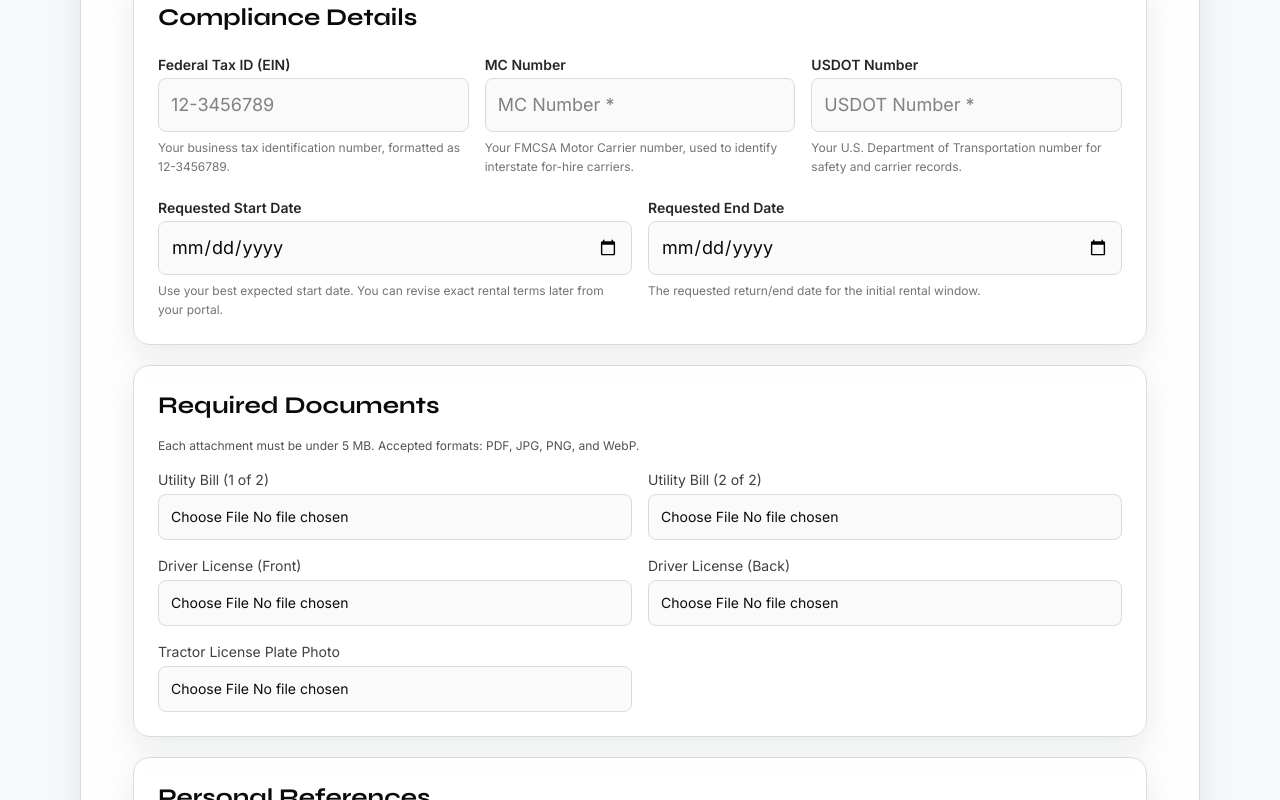
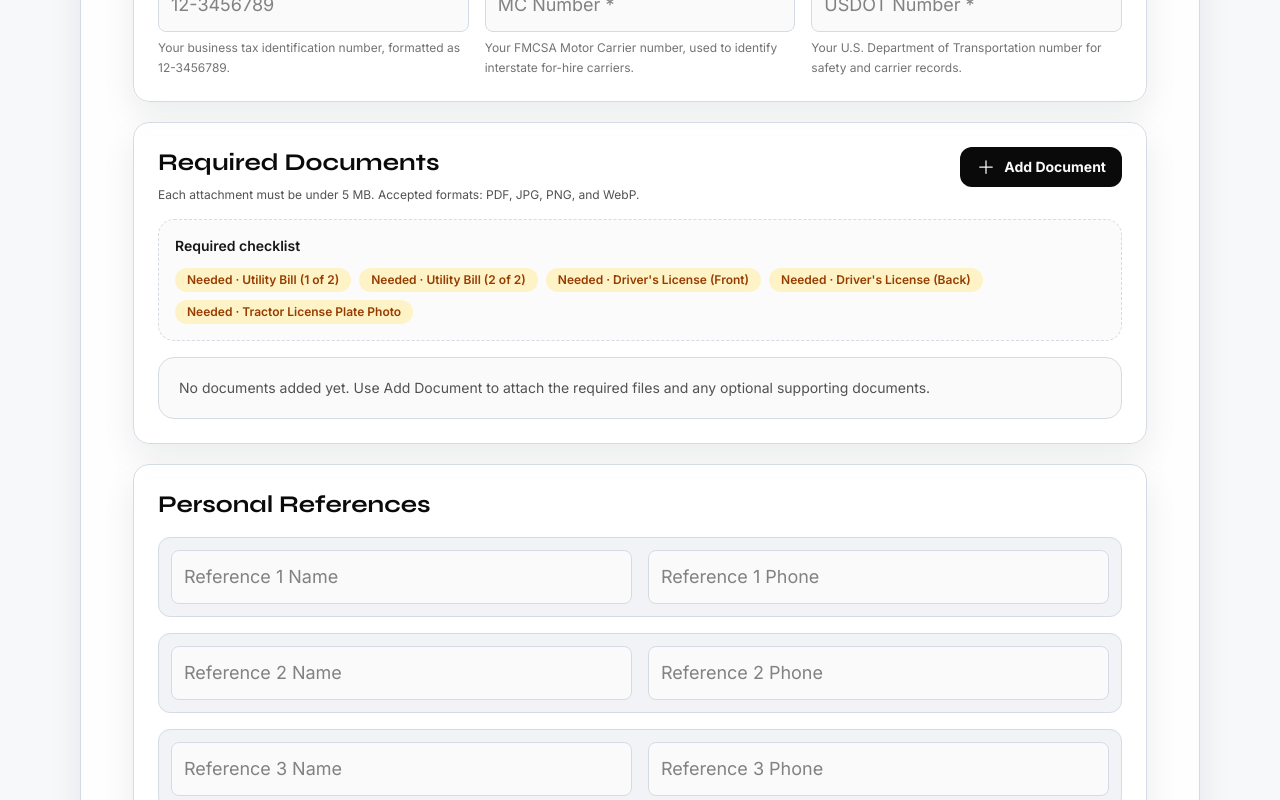
Before and after one commit to d1trailers/d1trailers, a Next.js app: page /apply in a window 1280 px wide. Shown: the part 1340-2140 px from the top of the page. Built offline with nearby package versions, Linux system fonts and the light colour scheme; a web font is replaced by a local one.

Commit message:
Update Application Page

```diff
--- a/src/app/apply/page.js
+++ b/src/app/apply/page.js
@@ -1,14 +1,16 @@
 "use client";
 
 import { useRef, useState } from "react";
+import { PlusIcon, TrashIcon } from "@heroicons/react/24/outline";
 import Card from "@/components/ui/Card";
 
-const REQUIRED_DOCS = [
-	{ name: "utilityBill1", label: "Utility Bill (1 of 2)" },
-	{ name: "utilityBill2", label: "Utility Bill (2 of 2)" },
-	{ name: "licenseFront", label: "Driver License (Front)" },
-	{ name: "licenseBack", label: "Driver License (Back)" },
-	{ name: "tractorPlate", label: "Tractor License Plate Photo" },
+const DOCUMENT_OPTIONS = [
+	{ value: "utilityBill1", label: "Utility Bill (1 of 2)", required: true },
+	{ value: "utilityBill2", label: "Utility Bill (2 of 2)", required: true },
+	{ value: "licenseFront", label: "Driver's License (Front)", required: true },
+	{ value: "licenseBack", label: "Driver's License (Back)", required: true },
+	{ value: "tractorPlate", label: "Tractor License Plate Photo", required: true },
+	{ value: "other", label: "Other Supporting Document", required: false },
 ];
 
 function LoadingSpinner() {
@@ -60,6 +62,32 @@ function FieldHint({ children }) {
 	);
 }
 
+function getDocumentOption(value) {
+	return (
+		DOCUMENT_OPTIONS.find((option) => option.value === value) ??
+		DOCUMENT_OPTIONS[0]
+	);
+}
+
+function getMissingRequiredDocuments(documents) {
+	const selectedRequiredTypes = new Set(
+		documents
+			.map((document) => document.type)
+			.filter((type) => getDocumentOption(type).required),
+	);
+
+	return DOCUMENT_OPTIONS.filter(
+		(option) => option.required && !selectedRequiredTypes.has(option.value),
+	);
+}
+
+function createDocumentRow(type) {
+	return {
+		id: `${Date.now()}-${Math.random().toString(36).slice(2)}`,
+		type,
+	};
+}
+
 export default function Apply() {
 	return (
 		<div className="grid grid-flow-row w-full h-full gap-7 mt-25 p-5 md:px-12 lg:px-20 pb-12">
@@ -70,12 +98,6 @@ export default function Apply() {
 				<h1 className="font-syne text-3xl md:text-5xl lg:text-6xl font-bold mt-2">
 					Account Application
 				</h1>
-				<p className="mt-3 max-w-3xl text-neutral-700 dark:text-neutral-300 leading-relaxed">
-					Complete the form below to create your D1Trailers account and
-					securely submit verification documents. Once your account is created,
-					you can sign in immediately and create rental requests from the
-					portal.
-				</p>
 			</header>
 			<Form />
 		</div>
@@ -84,6 +106,7 @@ export default function Apply() {
 
 function Form() {
 	const formRef = useRef(null);
+	const [documents, setDocuments] = useState([]);
 	const [submitting, setSubmitting] = useState(false);
 	const [error, setError] = useState("");
 	const [success, setSuccess] = useState("");
@@ -92,6 +115,34 @@ function Form() {
 		"w-full p-3 rounded-lg border border-(--border-soft) bg-neutral-50 dark:bg-neutral-900/40 text-neutral-950 dark:text-neutral-50 focus:outline-none focus:ring-2 focus:ring-(--branding-700)";
 
 	const sectionClass = "surface-panel rounded-2xl p-5 md:p-6 space-y-4";
+	const missingRequiredDocuments = getMissingRequiredDocuments(documents);
+
+	function handleAddDocument() {
+		const nextType = missingRequiredDocuments[0]?.value ?? "other";
+		setDocuments((currentDocuments) => [
+			...currentDocuments,
+			createDocumentRow(nextType),
+		]);
+	}
+
+	function handleDocumentTypeChange(documentId, nextType) {
+		setDocuments((currentDocuments) =>
+			currentDocuments.map((document) =>
+				document.id === documentId
+					? {
+							...document,
+							type: nextType,
+						}
+					: document,
+			),
+		);
+	}
+
+	function handleRemoveDocument(documentId) {
+		setDocuments((currentDocuments) =>
+			currentDocuments.filter((document) => document.id !== documentId),
+		);
+	}
 
 	async function handleSubmit(event) {
 		event.preventDefault();
@@ -100,21 +151,18 @@ function Form() {
 		setSuccess("");
 
 		try {
-			const formData = new FormData(event.currentTarget);
-			const requestedStart = String(
-				formData.get("requestedRentalStartDate") ?? "",
+			const missingDocuments = getMissingRequiredDocuments(documents);
+			if (missingDocuments.length) {
+				setError(
+					`Add the required documents before submitting: ${missingDocuments
+						.map((document) => document.label)
+						.join(", ")}.`,
 				);
-			const requestedEnd = String(formData.get("requestedRentalEndDate") ?? "");
-			if (
-				requestedStart &&
-				requestedEnd &&
-				new Date(requestedEnd).getTime() < new Date(requestedStart).getTime()
-			) {
-				setError("Requested rental end date must be on or after the start date.");
 				setSubmitting(false);
 				return;
 			}
 
+			const formData = new FormData(event.currentTarget);
 			const response = await fetch("/api/applications", {
 				method: "POST",
 				body: formData,
@@ -132,6 +180,7 @@ function Form() {
 			}
 
 			formRef.current?.reset();
+			setDocuments([]);
 			setSuccess(
 				"Account application submitted. You can sign in with this email and create rental requests from your portal once your account access is claimed."
 			);
@@ -335,62 +384,139 @@ function Form() {
 							</FieldHint>
 						</label>
 					</div>
-					<div className="grid grid-cols-1 md:grid-cols-2 gap-4">
-						<label className="space-y-1.5">
-							<span className="text-sm font-semibold text-neutral-800 dark:text-neutral-100">
-								Requested Start Date
-							</span>
-							<input
-								type="date"
-								name="requestedRentalStartDate"
-								className={inputClass}
-								required
-							/>
-							<FieldHint>
-								Use your best expected start date. You can revise exact rental
-								terms later from your portal.
-							</FieldHint>
-						</label>
-						<label className="space-y-1.5">
-							<span className="text-sm font-semibold text-neutral-800 dark:text-neutral-100">
-								Requested End Date
-							</span>
-							<input
-								type="date"
-								name="requestedRentalEndDate"
-								className={inputClass}
-								required
-							/>
-							<FieldHint>
-								The requested return/end date for the initial rental window.
-							</FieldHint>
-						</label>
-					</div>
 				</section>
 
 				<section className={sectionClass}>
+					<div className="flex flex-col gap-3 md:flex-row md:items-start md:justify-between">
+						<div>
 							<SectionTitle title="Required Documents" />
-					<p className="text-xs text-neutral-600 dark:text-neutral-400">
+							<p className="mt-2 text-xs text-neutral-600 dark:text-neutral-400">
 								Each attachment must be under 5 MB. Accepted formats: PDF, JPG,
 								PNG, and WebP.
 							</p>
-					<div className="grid grid-cols-1 md:grid-cols-2 gap-4">
-						{REQUIRED_DOCS.map((doc) => (
-							<label
-								key={doc.name}
-								className="flex flex-col gap-1 text-sm text-neutral-700 dark:text-neutral-300"
+						</div>
+						<button
+							type="button"
+							onClick={handleAddDocument}
+							className="inline-flex items-center justify-center gap-2 rounded-xl bg-neutral-950 px-4 py-2.5 text-sm font-bold text-neutral-50 transition-colors hover:bg-neutral-800 dark:bg-neutral-50 dark:text-neutral-950 dark:hover:bg-neutral-200"
 						>
-								<span>{doc.label}</span>
+							<PlusIcon className="h-5 w-5" aria-hidden="true" />
+							Add Document
+						</button>
+					</div>
+
+					<div className="rounded-2xl border border-dashed border-(--border-soft) bg-neutral-50/80 p-4 dark:bg-neutral-950/20">
+						<p className="text-sm font-semibold text-neutral-900 dark:text-neutral-100">
+							Required checklist
+						</p>
+						<div className="mt-3 flex flex-wrap gap-2">
+							{DOCUMENT_OPTIONS.filter((option) => option.required).map(
+								(option) => {
+									const complete = !missingRequiredDocuments.some(
+										(document) => document.value === option.value,
+									);
+									return (
+										<span
+											key={option.value}
+											className={`rounded-full px-3 py-1 text-xs font-semibold ${
+												complete
+													? "bg-emerald-100 text-emerald-800 dark:bg-emerald-500/15 dark:text-emerald-200"
+													: "bg-amber-100 text-amber-800 dark:bg-amber-500/15 dark:text-amber-200"
+											}`}
+										>
+											{complete ? "Added" : "Needed"} · {option.label}
+										</span>
+									);
+								},
+							)}
+						</div>
+					</div>
+
+					{documents.length ? (
+						<div className="space-y-3">
+							{documents.map((document) => {
+								const selectedRequiredTypes = new Set(
+									documents
+										.filter((candidate) => candidate.id !== document.id)
+										.map((candidate) => candidate.type)
+										.filter((type) => getDocumentOption(type).required),
+								);
+								const selectedOption = getDocumentOption(document.type);
+								const inputName =
+									document.type === "other" ? "otherDocuments" : document.type;
+
+								return (
+									<div
+										key={document.id}
+										className="grid grid-cols-1 gap-3 rounded-2xl border border-(--border-soft) bg-white/80 p-4 dark:bg-neutral-950/30 md:grid-cols-[minmax(0,0.9fr)_minmax(0,1.1fr)_auto]"
+									>
+										<label className="space-y-1.5">
+											<span className="text-xs font-bold uppercase tracking-[0.12em] text-neutral-500">
+												Document Type
+											</span>
+											<select
+												value={document.type}
+												onChange={(event) =>
+													handleDocumentTypeChange(
+														document.id,
+														event.target.value,
+													)
+												}
+												className={inputClass}
+											>
+												{DOCUMENT_OPTIONS.map((option) => (
+													<option
+														key={option.value}
+														value={option.value}
+														disabled={
+															option.required &&
+															selectedRequiredTypes.has(option.value)
+														}
+													>
+														{option.label}
+														{option.required ? " *" : ""}
+													</option>
+												))}
+											</select>
+										</label>
+										<label className="space-y-1.5">
+											<span className="text-xs font-bold uppercase tracking-[0.12em] text-neutral-500">
+												Attachment
+											</span>
 											<input
 												type="file"
-									name={doc.name}
+												name={inputName}
 												className={inputClass}
 												accept=".pdf,image/jpeg,image/png,image/webp"
 												required
 											/>
+											<FieldHint>
+												{selectedOption.required
+													? "Required for application review."
+													: "Optional supporting paperwork, notes, or verification."}
+											</FieldHint>
 										</label>
-						))}
+										<div className="flex md:items-end">
+											<button
+												type="button"
+												onClick={() => handleRemoveDocument(document.id)}
+												className="inline-flex h-12 w-full items-center justify-center gap-2 rounded-xl border border-red-200 bg-red-50 px-3 text-sm font-bold text-red-700 transition-colors hover:bg-red-100 dark:border-red-500/30 dark:bg-red-500/10 dark:text-red-200 md:w-12"
+												aria-label={`Remove ${selectedOption.label}`}
+											>
+												<TrashIcon className="h-5 w-5" aria-hidden="true" />
+												<span className="md:sr-only">Remove</span>
+											</button>
 										</div>
+									</div>
+								);
+							})}
+						</div>
+					) : (
+						<div className="rounded-2xl border border-(--border-soft) bg-neutral-50 p-5 text-sm text-neutral-600 dark:bg-neutral-950/30 dark:text-neutral-400">
+							No documents added yet. Use Add Document to attach the required
+							files and any optional supporting documents.
+						</div>
+					)}
 				</section>
 
 				<section className={sectionClass}>
--- a/src/lib/applicationNotes.js
+++ b/src/lib/applicationNotes.js
@@ -48,9 +48,6 @@ export function buildApplicationIntakeSummary(application) {
 				["Federal Tax ID (EIN)", application.ein],
 				["MC Number", application.mcNumber],
 				["USDOT Number", application.usdot],
-				["Requested Rental Start", application.requestedRentalStartDate],
-				["Requested Rental End", application.requestedRentalEndDate],
-				["Requested Rental Range", application.rentalDuration],
 			],
 		},
 		{
--- a/src/lib/contracts/application.ts
+++ b/src/lib/contracts/application.ts
@@ -4,15 +4,6 @@ const phonePattern = /^\d{3}-\d{3}-\d{4}$/;
 const einPattern = /^\d{2}-\d{7}$/;
 const ssnPattern = /^\d{3}-\d{2}-\d{4}$/;
 const numericPattern = /^\d+$/;
-const isoDatePattern = /^\d{4}-\d{2}-\d{2}$/;
-const isoDateSchema = z
-	.string()
-	.trim()
-	.regex(isoDatePattern, "Use YYYY-MM-DD.")
-	.refine((value) => {
-		const date = new Date(`${value}T00:00:00.000Z`);
-		return !Number.isNaN(date.getTime()) && date.toISOString().slice(0, 10) === value;
-	}, "Enter a real calendar date.");
 
 export const requiredApplicationDocumentFields = [
 	"utilityBill1",
@@ -40,12 +31,12 @@ export const applicationDocumentTypes: Record<
 		category: "identity_support",
 	},
 	licenseFront: {
-		label: "Driver License (Front)",
+		label: "Driver's License (Front)",
 		documentType: "license_front",
 		category: "identity",
 	},
 	licenseBack: {
-		label: "Driver License (Back)",
+		label: "Driver's License (Back)",
 		documentType: "license_back",
 		category: "identity",
 	},
@@ -86,9 +77,7 @@ export const applicationSubmissionSchema = z
 			.min(4, "USDOT Number must be at least 4 digits.")
 			.max(9, "USDOT Number must be 9 digits or fewer.")
 			.regex(numericPattern, "USDOT Number must be numeric."),
-		requestedRentalStartDate: isoDateSchema,
-		requestedRentalEndDate: isoDateSchema,
-		rentalDuration: z.string().trim().min(1).max(160),
+		rentalDuration: z.string().trim().max(160).optional().default(""),
 		ref1Name: z.string().trim().max(80).optional().default(""),
 		ref1Phone: z
 			.string()
@@ -120,16 +109,7 @@ export const applicationSubmissionSchema = z
 		ssnAuth: z.boolean().refine(Boolean, "SSN authorization is required."),
 		insurance: z.boolean().refine(Boolean, "Insurance agreement is required."),
 		maintenance: z.boolean().refine(Boolean, "Maintenance agreement is required."),
-	})
-	.refine(
-		(value) =>
-			new Date(value.requestedRentalEndDate).getTime() >=
-			new Date(value.requestedRentalStartDate).getTime(),
-		{
-			path: ["requestedRentalEndDate"],
-			message: "Requested end date must be on or after the start date.",
-		}
-	);
+	});
 
 export type ApplicationSubmissionInput = z.infer<
 	typeof applicationSubmissionSchema
--- a/src/lib/server/repos/platform.ts
+++ b/src/lib/server/repos/platform.ts
@@ -2,7 +2,6 @@ import { createAdminClient } from "@/lib/supabase/admin";
 import { randomUUID } from "crypto";
 import type {
 	ApplicationSubmissionInput,
-	RequiredApplicationDocumentField,
 } from "@/lib/contracts/application";
 import type {
 	TenantPermission,
@@ -729,7 +728,7 @@ export async function createRentalDocument(input: {
 
 export async function uploadApplicationFile(input: {
 	applicationId: string;
-	documentField: RequiredApplicationDocumentField;
+	documentField: string;
 	file: File;
 }) {
 	const buffer = Buffer.from(await input.file.arrayBuffer());
--- a/src/lib/server/services/applications.ts
+++ b/src/lib/server/services/applications.ts
@@ -64,9 +64,14 @@ function normalizeDigits(value: string) {
 	return value.replace(/\D/g, "");
 }
 
-function buildRequestedRentalRangeSummary(startDate: string, endDate: string) {
-	if (!startDate || !endDate) return "";
-	return `${startDate} to ${endDate}`;
+function validateApplicationFile(file: File, label: string) {
+	if (file.size > MAX_FILE_SIZE_BYTES) {
+		throw new Error(`${label} must be under 5 MB.`);
+	}
+
+	if (file.type && !ALLOWED_FILE_TYPES.has(file.type)) {
+		throw new Error(`${label} must be a PDF, JPG, PNG, or WebP file.`);
+	}
 }
 
 function getRequiredFile(
@@ -78,19 +83,18 @@ function getRequiredFile(
 		throw new Error(`${applicationDocumentTypes[field].label} is required.`);
 	}
 
-	if (value.size > MAX_FILE_SIZE_BYTES) {
-		throw new Error(
-			`${applicationDocumentTypes[field].label} must be under 5 MB.`
-		);
-	}
+	validateApplicationFile(value, applicationDocumentTypes[field].label);
+	return value;
+}
 
-	if (value.type && !ALLOWED_FILE_TYPES.has(value.type)) {
-		throw new Error(
-			`${applicationDocumentTypes[field].label} must be a PDF, JPG, PNG, or WebP file.`
-		);
-	}
-
-	return value;
+function getAdditionalApplicationFiles(formData: FormData) {
+	return formData
+		.getAll("otherDocuments")
+		.filter((value): value is File => value instanceof File && Boolean(value.name))
+		.map((file) => {
+			validateApplicationFile(file, file.name || "Other supporting document");
+			return file;
+		});
 }
 
 export async function submitApplication(formData: FormData) {
@@ -113,12 +117,7 @@ export async function submitApplication(formData: FormData) {
 		ein: normalizeEin(stringValue(formData, "ein")),
 		mcNumber: normalizeDigits(stringValue(formData, "mcNumber")),
 		usdot: normalizeDigits(stringValue(formData, "usdot")),
-		requestedRentalStartDate: stringValue(formData, "requestedRentalStartDate"),
-		requestedRentalEndDate: stringValue(formData, "requestedRentalEndDate"),
-		rentalDuration: buildRequestedRentalRangeSummary(
-			stringValue(formData, "requestedRentalStartDate"),
-			stringValue(formData, "requestedRentalEndDate")
-		),
+		rentalDuration: "",
 		ref1Name: stringValue(formData, "ref1Name"),
 		ref1Phone: normalizePhone(stringValue(formData, "ref1Phone")),
 		ref2Name: stringValue(formData, "ref2Name"),
@@ -137,6 +136,7 @@ export async function submitApplication(formData: FormData) {
 			getRequiredFile(formData, field),
 		])
 	) as Record<RequiredApplicationDocumentField, File>;
+	const additionalFiles = getAdditionalApplicationFiles(formData);
 
 	const tenant = await createTenant({
 		displayName: payload.companyName,
@@ -176,6 +176,26 @@ export async function submitApplication(formData: FormData) {
 				contentType: files[field].type,
 				category: applicationDocumentTypes[field].category,
 				documentType: applicationDocumentTypes[field].documentType,
+			});
+		})
+	);
+
+	await Promise.all(
+		additionalFiles.map(async (file) => {
+			const storagePath = await uploadApplicationFile({
+				applicationId: application.id,
+				documentField: "other",
+				file,
+			});
+
+			return createApplicationDocument({
+				applicationId: application.id,
+				bucket: "application-documents",
+				storagePath,
+				fileName: file.name,
+				contentType: file.type,
+				category: "other",
+				documentType: "other",
 			});
 		})
 	);
```
Also changed, not shown: src/lib/applicationSubmission.js. Lines whose indentation alone changed are shown as unchanged.
